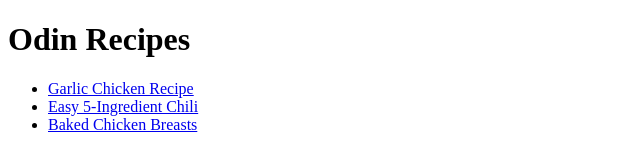
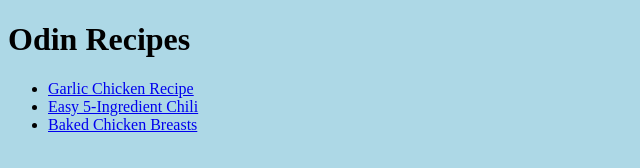
Before and after one commit to Nomskillet/Odin-Project, a plain HTML site: page odin-recipes/index.html in a window 1280 px wide. Shown: the whole page, without its empty margins (0-640 px from the left). Drawn offline with Linux system fonts and the light colour scheme.

Commit message:
linked css style sheet

```diff
--- a/odin-recipes/index.html
+++ b/odin-recipes/index.html
@@ -3,6 +3,10 @@
 <head>
     <meta charset="UTF-8">
     <meta name="viewport" content="width=device-width, initial-scale=1.0">
+    <link rel="stylesheet" href="../styles.css">
+
+
+
     <title>Odin Recipes</title>
 </head>
 <body>
--- /dev/null
+++ b/styles.css
@@ -0,0 +1,3 @@
+body {
+    background-color: lightblue;
+  }
```
